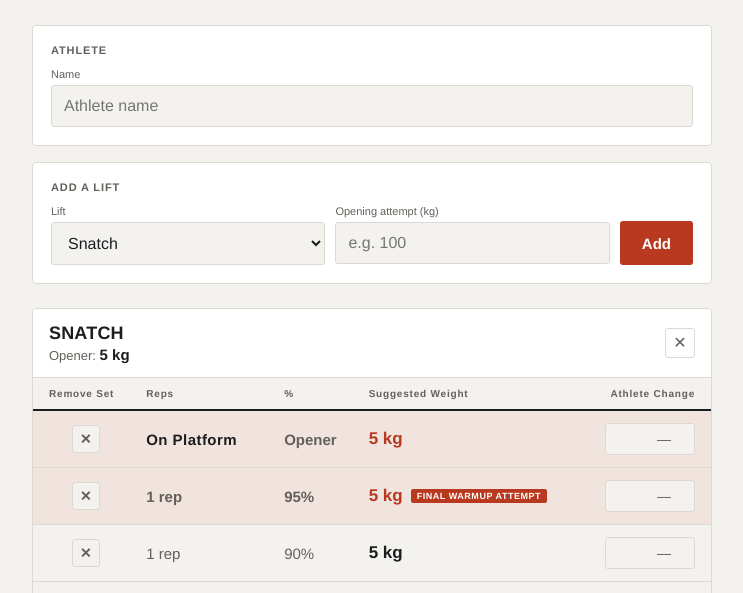
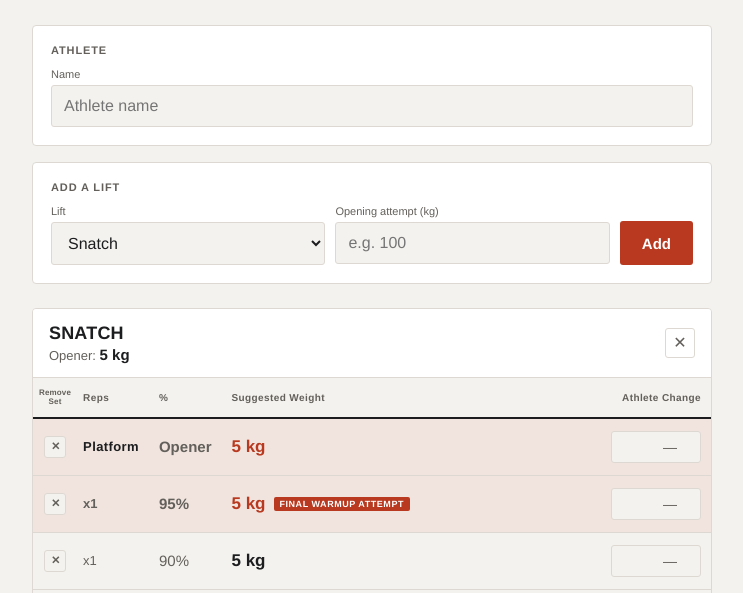
Before and after one commit to ant839/rev-barbell-warmup, a plain HTML site: page index.html in a window 1280 px wide. Both pictures are taken after typing "5" into the empty fields and a click on the button "Add". Shown: the part 189-782 px from the top of the page, without its empty margins (268-1011 px from the left). Drawn offline with Linux system fonts and the light colour scheme.

Commit message:
Add files via upload

```diff
--- a/index.html
+++ b/index.html
@@ -222,27 +222,44 @@
 
   table{
     width: 100%;
+    min-width: 400px;
     border-collapse: collapse;
+  }
+  .table-scroll{
+    width: 100%;
+    overflow-x: auto;
+    -webkit-overflow-scrolling: touch;
+  }
+  .scroll-hint{
+    display: none;
+    text-align: center;
+    font-size: 11px;
+    color: var(--chalk-dim);
+    padding: 8px 12px;
+    border-bottom: 1px solid var(--line);
+  }
+  @media (max-width: 600px){
+    .scroll-hint{ display: block; }
   }
   thead th{
     text-align: left;
     font-size: 10px;
-    letter-spacing: 0.08em;
+    letter-spacing: 0.04em;
     color: var(--chalk-dim);
-    padding: 10px 16px;
+    padding: 10px 10px;
     font-weight: 700;
     border-bottom: 1px solid var(--line);
   }
   thead th:last-child, tbody td:last-child { text-align: right; }
   tbody td{
-    padding: 12px 16px;
+    padding: 12px 10px;
     border-bottom: 1px solid var(--line);
     font-size: 15px;
   }
   tbody tr:last-child td{ border-bottom: none; }
   tbody tr.opener-row{ background: rgba(200,69,44,0.08); }
   tbody tr.opener-row td{ font-weight: 800; }
-  .pct{ color: var(--chalk-dim); font-variant-numeric: tabular-nums; width: 70px; }
+  .pct{ color: var(--chalk-dim); font-variant-numeric: tabular-nums; width: 56px; }
   .weight{
     font-weight: 800;
     font-variant-numeric: tabular-nums;
@@ -252,6 +269,8 @@
     color: var(--chalk-dim);
     text-align: left;
     font-variant-numeric: tabular-nums;
+    width: 48px;
+    font-size: 13px;
   }
   .opener-row .weight{ color: var(--plate-red); }
   tr.platform-row{ border-top: 2px solid var(--chalk); }
@@ -371,24 +390,29 @@
   .notes-area::placeholder{ color: var(--chalk-dim); }
 
   .strike-head{
-    width: 60px;
-    white-space: nowrap;
+    width: 30px;
+    white-space: normal;
     text-align: center;
+    font-size: 8px;
+    line-height: 1.15;
+    letter-spacing: 0.02em;
+    padding-left: 6px !important;
+    padding-right: 2px !important;
   }
   .strike-col{
-    width: 60px;
+    width: 30px;
     text-align: center;
-    padding-left: 12px !important;
-    padding-right: 4px !important;
+    padding-left: 6px !important;
+    padding-right: 2px !important;
   }
   .strike-btn{
-    width: 28px;
-    height: 28px;
+    width: 22px;
+    height: 22px;
     border-radius: 3px;
     border: 1px solid var(--line);
     background: var(--iron);
     color: var(--chalk-dim);
-    font-size: 14px;
+    font-size: 11px;
     font-weight: 700;
     line-height: 1;
     cursor: pointer;
@@ -475,13 +499,13 @@
 <script>
 (function(){
   var STAGES = [
-    { label: '95%',  pct: 0.95, reps: '1 rep',  isFinal: true },
-    { label: '90%',  pct: 0.90, reps: '1 rep' },
-    { label: '85%',  pct: 0.85, reps: '1 rep' },
-    { label: '80%',  pct: 0.80, reps: '1 rep' },
-    { label: '70%',  pct: 0.70, reps: '2 reps' },
-    { label: '60%',  pct: 0.60, reps: '2 reps' },
-    { label: '40%',  pct: 0.40, reps: '3 reps' },
+    { label: '95%',  pct: 0.95, reps: 'x1',  isFinal: true },
+    { label: '90%',  pct: 0.90, reps: 'x1' },
+    { label: '85%',  pct: 0.85, reps: 'x1' },
+    { label: '80%',  pct: 0.80, reps: 'x1' },
+    { label: '70%',  pct: 0.70, reps: 'x2' },
+    { label: '60%',  pct: 0.60, reps: 'x2' },
+    { label: '40%',  pct: 0.40, reps: 'x3' },
     { label: 'Bar Work', pct: null, reps: '-', barRow: true }
   ];
   var BAR_KG = 20;
@@ -600,7 +624,7 @@
       openerRow.className = 'opener-row platform-row';
       openerRow.innerHTML =
         '<td class="strike-col"></td>' +
-        '<td class="reps">On Platform</td>' +
+        '<td class="reps">Platform</td>' +
         '<td class="pct">Opener</td>' +
         '<td class="weight">' + formatRaw(lift.openerKg) + '</td>' +
         '<td class="athlete-col"></td>';
@@ -676,7 +700,15 @@
       });
 
       table.appendChild(tbody);
-      card.appendChild(table);
+      var tableScroll = document.createElement('div');
+      tableScroll.className = 'table-scroll';
+      tableScroll.appendChild(table);
+      card.appendChild(tableScroll);
+
+      var scrollHint = document.createElement('div');
+      scrollHint.className = 'scroll-hint';
+      scrollHint.textContent = '\u2190 Swipe to see Athlete Change \u2192';
+      card.appendChild(scrollHint);
 
       var addRowBtn = document.createElement('button');
       addRowBtn.className = 'add-row-btn';
```
